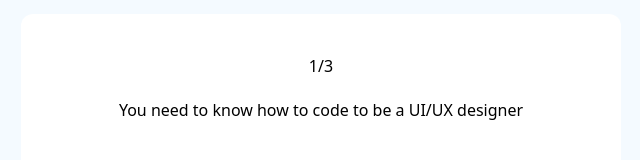
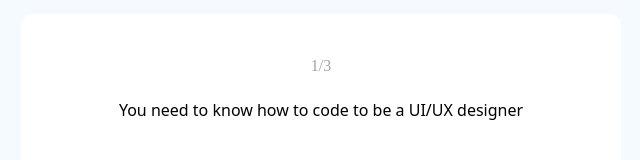
Before and after one commit to eobcre/feedback-survey, a React (Vite) app: page / in a window 1280 px wide. Shown: the part 221-381 px from the top of the page, without its empty margins (319-959 px from the left). Built offline with nearby package versions, Linux system fonts and the light colour scheme.

Commit message:
styled page display

```diff
--- a/src/components/PageDisplay.tsx
+++ b/src/components/PageDisplay.tsx
@@ -1,7 +1,7 @@
 const PageDisplay: React.FC = () => {
   return (
     <div className='flex justify-center items-center mt-10 mb-5'>
-      <p>1/3</p>
+      <p className='text-gray-400 font-Rubik'>1/3</p>
     </div>
   );
 };
```
